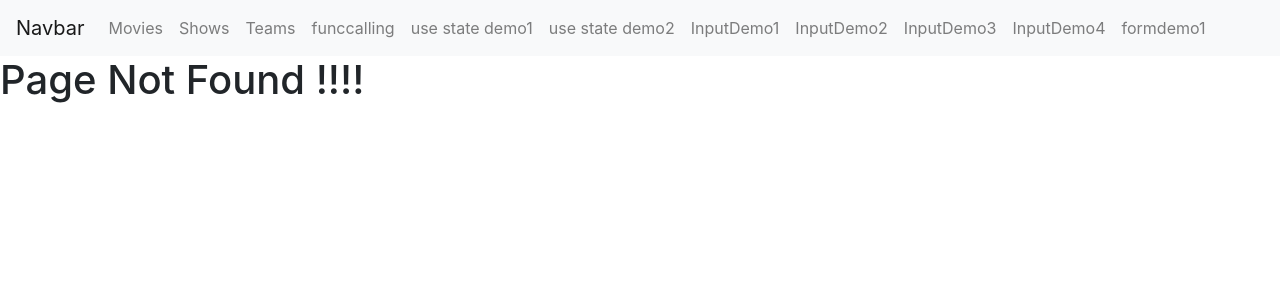
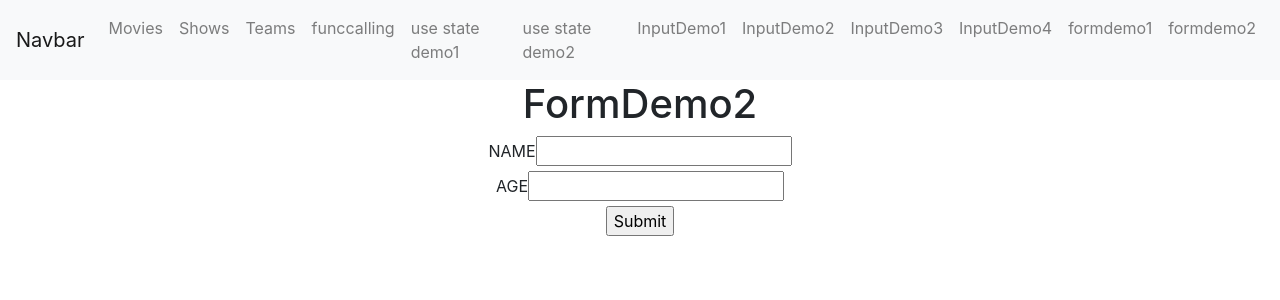
Before and after one commit to samirvithlani/mern_react_24_club_26, a React (Vite) app: page /formdemo2 in a window 1280 px wide. Before the commit this address had no page. Shown: the top 300 px of the page. Built offline with nearby package versions, Linux system fonts and the light colour scheme.

Commit message:
validaton

```diff
--- a/src/App.jsx
+++ b/src/App.jsx
@@ -25,6 +25,7 @@ import { InputDemo2 } from './components/input/InputDemo2'
 import { INputDemo3 } from './components/input/INputDemo3'
 import { InputDemo4 } from './components/input/InputDemo4'
 import { FormDemo1 } from './components/forms/FormDemo1'
+import { FormDemo2 } from './components/forms/FormDemo2'
 
 
 function App() {
@@ -51,6 +52,7 @@ function App() {
             <Route path='/inputdemo3' element ={<INputDemo3/>}></Route>
             <Route path='/inputdemo4' element ={<InputDemo4/>}></Route>
             <Route path='/formdemo1' element ={<FormDemo1/>}></Route>
+            <Route path='/formdemo2' element ={<FormDemo2/>}></Route>
           </Routes>
     </div>
   )
--- a/src/components/Navbar.jsx
+++ b/src/components/Navbar.jsx
@@ -77,6 +77,12 @@ export const Navbar = () => {
                 formdemo1
               </Link>
             </li>
+            <li class="nav-item">
+              <Link class="nav-link" to="/formdemo2">
+                formdemo2
+              </Link>
+            </li>
+
 
 
 
--- a/src/components/forms/FormDemo1.jsx
+++ b/src/components/forms/FormDemo1.jsx
@@ -33,6 +33,15 @@ export const FormDemo1 = () => {
                 JAVA:<input type='checkbox' {...register("skills")} value="java"></input>
             </div>
             <div>
+                <label>COUNTRY</label>
+                <select {...register("country")}>
+                    <option value="india">INDIA</option>
+                    <option value="usa">USA</option>
+                    <option value="china">CHINA</option>
+
+                </select>
+            </div>
+            <div>
                 <input type='submit'></input>
             </div>
         </form>
@@ -42,6 +51,7 @@ export const FormDemo1 = () => {
             <h1>OUTPUT</h1>
             <h1>Name = {output.name}</h1>
             <h2>Gender  = {output.gender}</h2>
+            <h3>Country = {output.country}</h3>
             {
                 output.skills.map((s)=>{
                     return <li>{s}</li>
--- /dev/null
+++ b/src/components/forms/FormDemo2.jsx
@@ -0,0 +1,56 @@
+import React from 'react'
+import { useForm } from 'react-hook-form'
+
+export const FormDemo2 = () => {
+    const{register,handleSubmit,formState:{errors}}=useForm()
+    console.log("errors...",errors)
+    const submitHandler = (data)=>{
+        alert("form subbmited..")
+        console.log(data)
+    }
+
+    const validationSchema = {
+
+        nameValidator:{
+            required:{
+                value:true,
+                message:"name is required*"
+            }
+        },
+        ageValidator:{
+            required:{
+                value:true,
+                message:"age is required*"
+            },
+            min:{
+                value:18,
+                message:"min 18 age is required*"
+            },
+            max:{
+                value:60,
+                message:"max 60 age is required*"
+            }
+        }
+    }
+
+  return (
+    <div style={{textAlign:"center"}}>
+        <h1>FormDemo2</h1>
+        <form onSubmit={handleSubmit(submitHandler)}>
+            <div>
+                <label>NAME</label>
+                <input type='text' {...register("name",validationSchema.nameValidator)}></input>
+                {errors.name && errors.name.message}
+            </div>
+            <div>
+                <label>AGE</label>
+                <input type='text' {...register("age",validationSchema.ageValidator)}></input>
+                {errors.age && errors.age.message}
+            </div>
+            <div>
+                <input type='submit'></input>
+            </div>
+        </form>
+    </div>
+  )
+}
```
Also changed, not shown: th.txt.
